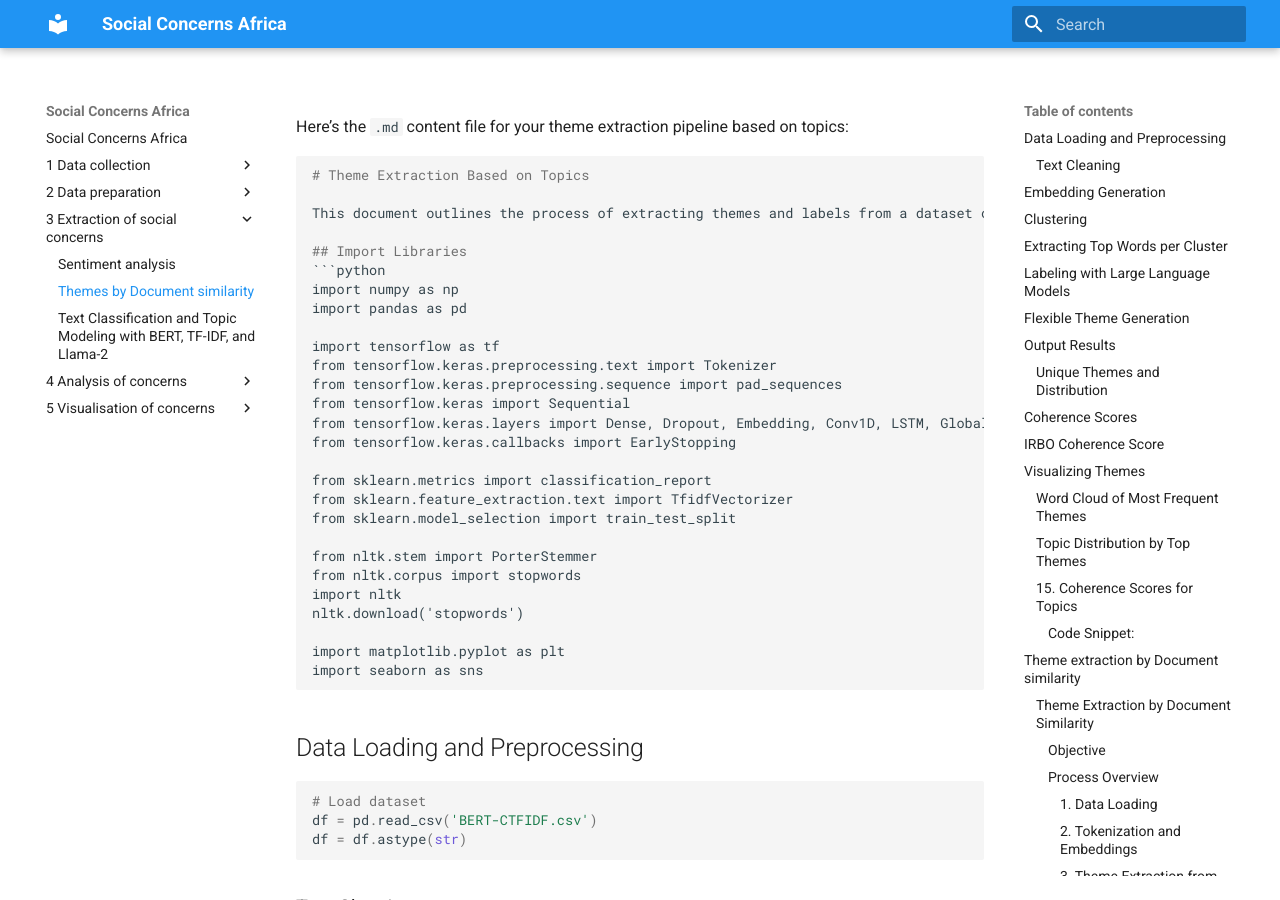
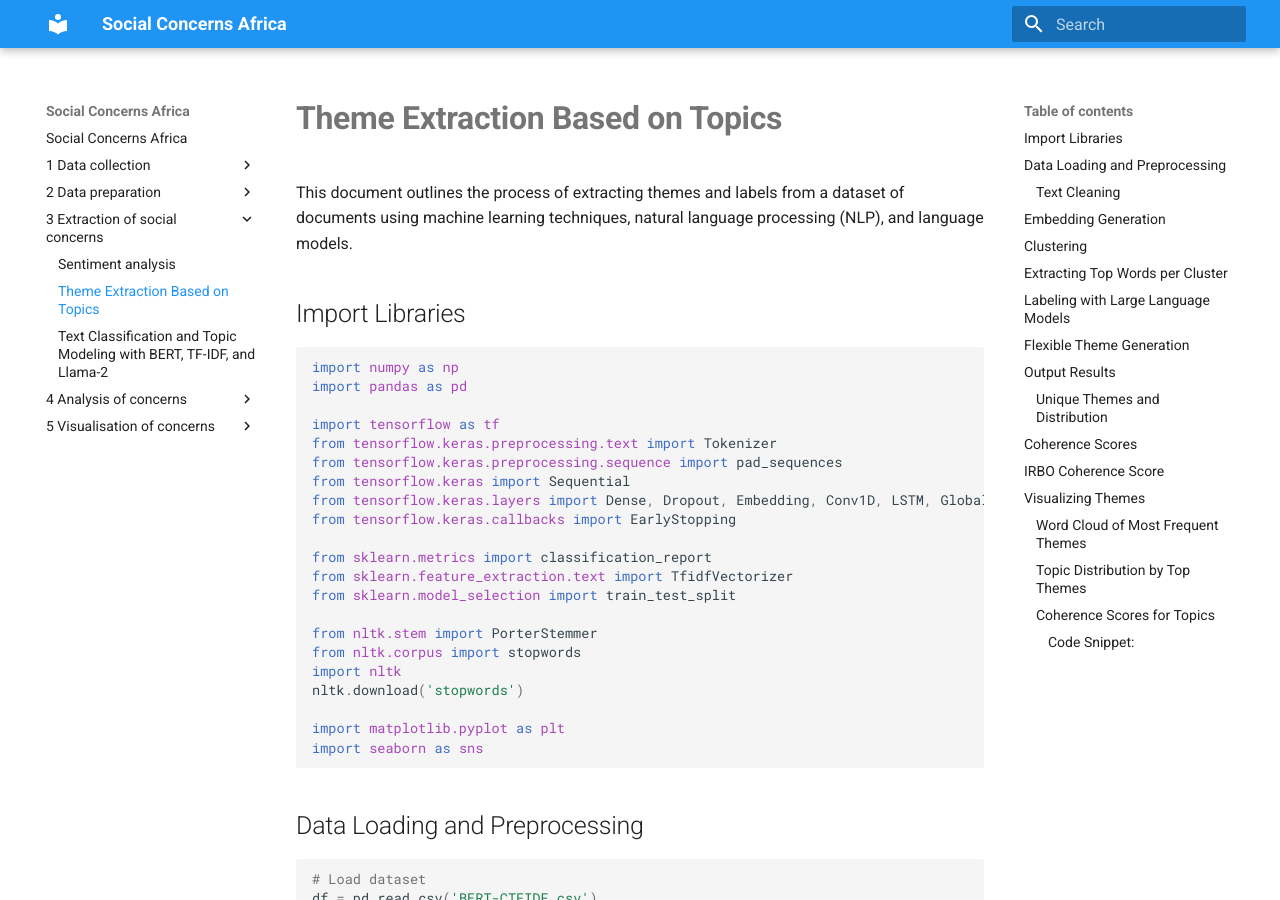
Before and after one commit to SibitendaHarriet/SnDAP, an MkDocs documentation site: the page built from docs/3_Extraction_of_social_concerns/Themes_by_Document_similarity.md, in a window 1280 px wide and 900 px high. Built offline with MkDocs 1.6.1 and Material for MkDocs 9.7.7, drawn with Linux system fonts in a browser that asks for light colours; some of the changed text lies outside the part shown.

Commit message:
msingkhlkkll

````diff
--- a/docs/3_Extraction_of_social_concerns/Themes_by_Document_similarity.md
+++ b/docs/3_Extraction_of_social_concerns/Themes_by_Document_similarity.md
@@ -1,7 +1,4 @@
-Here’s the `.md` content file for your theme extraction pipeline based on topics:
-
-```markdown
-# Theme Extraction Based on Topics
+# **Theme Extraction Based on Topics**
 
 This document outlines the process of extracting themes and labels from a dataset of documents using machine learning techniques, natural language processing (NLP), and language models.
 
@@ -81,7 +78,7 @@ tf_idf, count = c_tf_idf(df['Text_lemma'].values, len(df))
 ```
 
 ## Labeling with Large Language Models
-Using LLaMA:
+Using Llama:
 ```python
 from transformers import AutoTokenizer, AutoModelForCausalLM, pipeline
 
@@ -151,7 +148,7 @@ df['cleaned_theme'] = df['theme'].apply(clean_theme)
 
 ### Unique Themes and Distribution
 - **Initial Unique Themes:** Counted from the `initial_label` column.
-- **LLaMA2 Labels Unique Themes:** Counted from the `llama2_labelone` column.
+- **Llama2 Labels Unique Themes:** Counted from the `llama2_labelone` column.
 - **Cleaned Themes:** Display the unique themes after applying the cleaning function.
 
 ```python
@@ -216,7 +213,7 @@ Bar charts visualize the distribution of topics within the top 3 themes.
 
 **Purpose:** Show the balance between precision and recall, especially useful for imbalanced datasets.
 
-### **15. Coherence Scores for Topics**
+### **Coherence Scores for Topics**
 #### Code Snippet:
 ```python
 from gensim.models.coherencemodel import CoherenceModel
@@ -253,17 +250,17 @@ The goal is to extract and classify themes from a dataset of text documents usin
 
 ### Process Overview
 
-#### 1. **Data Loading**
+#### **Data Loading**
 The input dataset (`testdataset_with_predictionstheme.csv`) was loaded and inspected:
 ```python
 new_df = pd.read_csv('/home/hsibitenda/scratch/harriet/llms/testdataset_with_predictionstheme.csv')
 ```
 
-#### 2. **Tokenization and Embeddings**
+#### **Tokenization and Embeddings**
 - Text documents were tokenized using `AutoTokenizer` and transformed into embeddings using `SentenceTransformer` with the `BAAI/bge-small-en` model.
 - Embeddings were precomputed for faster similarity comparisons.
 
-#### 3. **Theme Extraction from Sentence**
+#### **Theme Extraction from Sentence**
 A custom classification pipeline was built using the `Llama 2` model to classify text into predefined themes:
 1. **Categories**: *employment*, *poverty*, *hunger*, *education*, *security*, and *health*.
 2. **Prompt-Based Evaluation**: A natural language prompt guides the classification:
@@ -339,13 +336,12 @@ def extract_categories_probabilities(response_text):
     filtered_categories_probabilities = {cat: prob for cat, prob in categories_probabilities.items() if cat.lower() in categories}
     return filtered_categories_probabilities
 ```
-#### 5. Bar Plot Visualization
+#### Bar Plot Visualization
 To analyze the distribution of extracted themes:
 - A bar graph was created showing the count of key themes (*employment*, *poverty*, *hunger*, *education*, *security*, *health*).
 - Percentages of occurrences for each theme were annotated above bars.
-![Bar Plot Visualization](../themes_res4.png)
+
 ![Bar Plot Visualization](../themes_res3.png)
-
 
 
 # Multi-Label Classification using Machine Learning Models
@@ -353,7 +349,7 @@ To analyze the distribution of extracted themes:
 This documentation provides an overview of the multi-label classification process using various machine learning models, from data preprocessing to model training, evaluation, and visualization of results.
 
 
-## 1. Import Necessary Libraries
+## Import Necessary Libraries
 
 ```python
 import pandas as pd
@@ -383,7 +379,7 @@ from sentence_transformers import SentenceTransformer
 
 ---
 
-## 2. Data Preparation and Preprocessing
+## Data Preparation and Preprocessing
 
 ### Embedding Text Data
 We use the `SentenceTransformer` to generate text embeddings from the input text column `Text_translate2`.
@@ -405,7 +401,7 @@ x = preprocessing.scale(X_embedded)
 
 ### Target Variable Transformation
 We split and preprocess the target variable, converting the multi-label categories into lists.
-
+![Bar Plot Visualization](../themes_res4.png)
 ```python
 df['Predicted_Categories3'] = df['Predicted_Categories3'].apply(lambda x: x.split('|'))
 y = df['Predicted_Categories3']
@@ -420,7 +416,7 @@ x_train, x_test, y_train, y_test = train_test_split(
 
 ---
 
-## 3. Multi-Label Binarization
+## Multi-Label Binarization
 Convert the target labels into binary format using `MultiLabelBinarizer`.
 
 ```python
````
Also changed, not shown: other parts of docs/3_Extraction_of_social_concerns/Themes_by_Document_similarity.md (+4 -4 lines).
